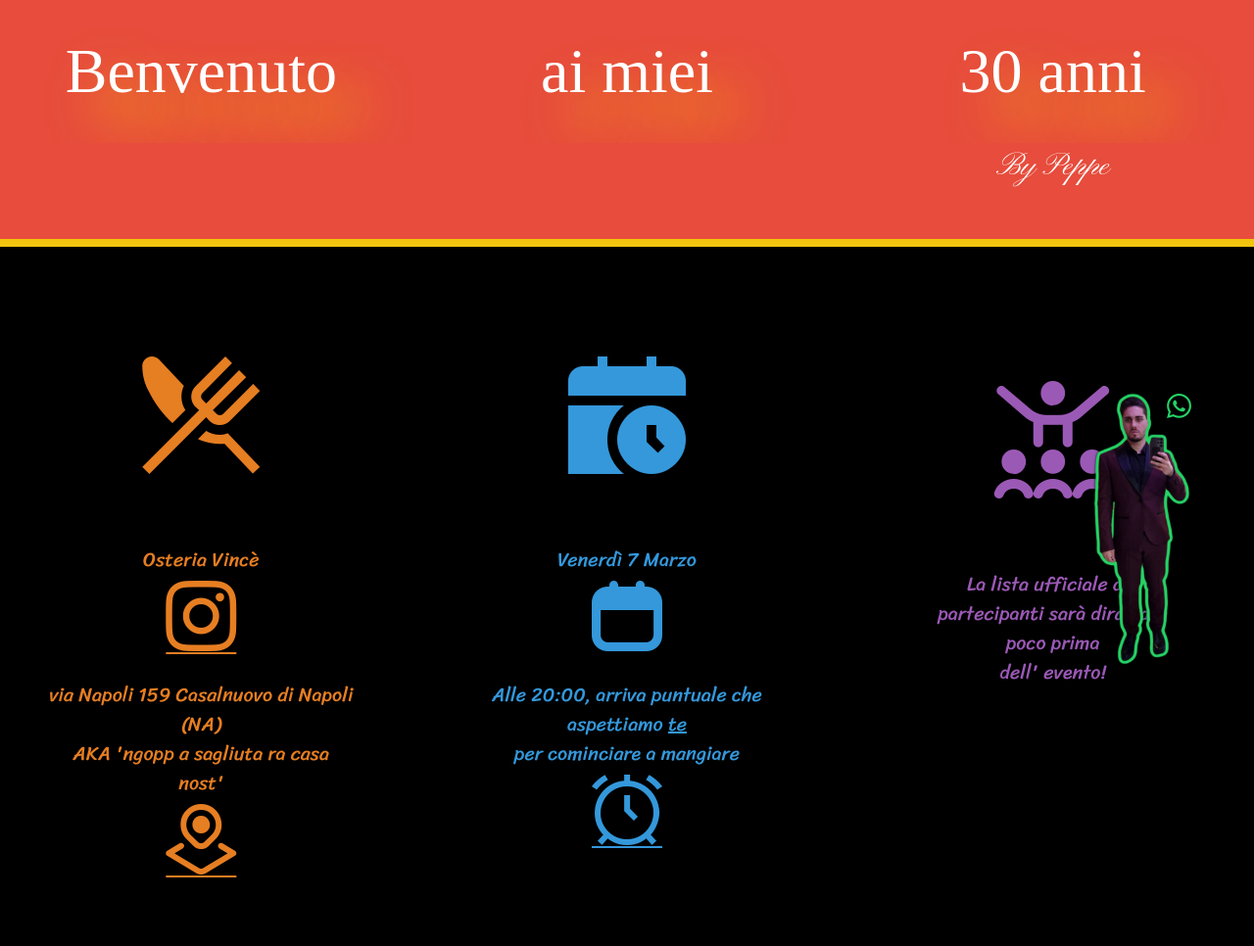
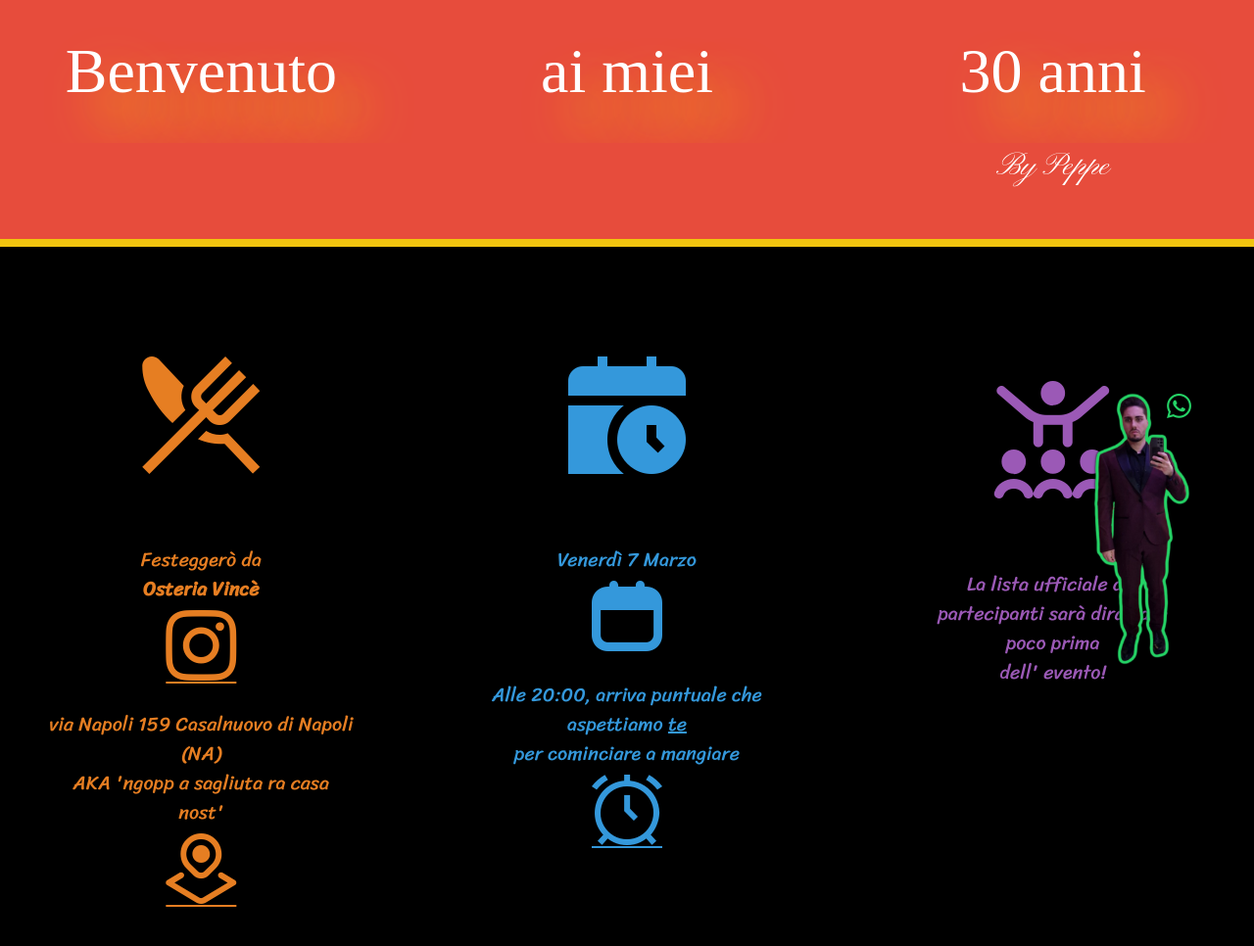
Before and after one commit to holapepinho/invite, a plain HTML site: page index.html in a window 1280 px wide. Shown: the top 966 px of the page at 98% size. Drawn offline with nearby package versions, Linux system fonts and the light colour scheme; a web font is replaced by a local one.

Commit message:
Add files via upload

```diff
--- a/index.html
+++ b/index.html
@@ -122,7 +122,6 @@
 <body   class="corpo">
     <a href="https://wa.me/393398314318?text=Ciao%20Peppe!%20Verrò%20al%20tuo%20compleanno%20con...%20"><img  class="mioPng" src="img/me.png"/></a>
     <i class="fi fi-brands-whatsapp whatsapp"></i>
-
     <div id="bodyCorpo">
         <div class="row">
             <div class="col-sm-4 mainText">Benvenuto</div>
@@ -140,7 +139,7 @@
 
         <div class="col-sm-4 ico bg1"><i class= "fi fi-ss-restaurant"></i>
         <div class="icoDesc" >
-        Osteria Vincè
+        Festeggerò da <br><b>Osteria Vincè</b>
         <br><u><a target="_blank" href="https://www.instagram.com/vince_osteria/"><i class="fi fi-brands-instagram icoDescIco"></i></a></u>
         <br>via Napoli 159 Casalnuovo di Napoli (NA)
         <br>AKA 'ngopp a sagliuta ra casa nost'
```
